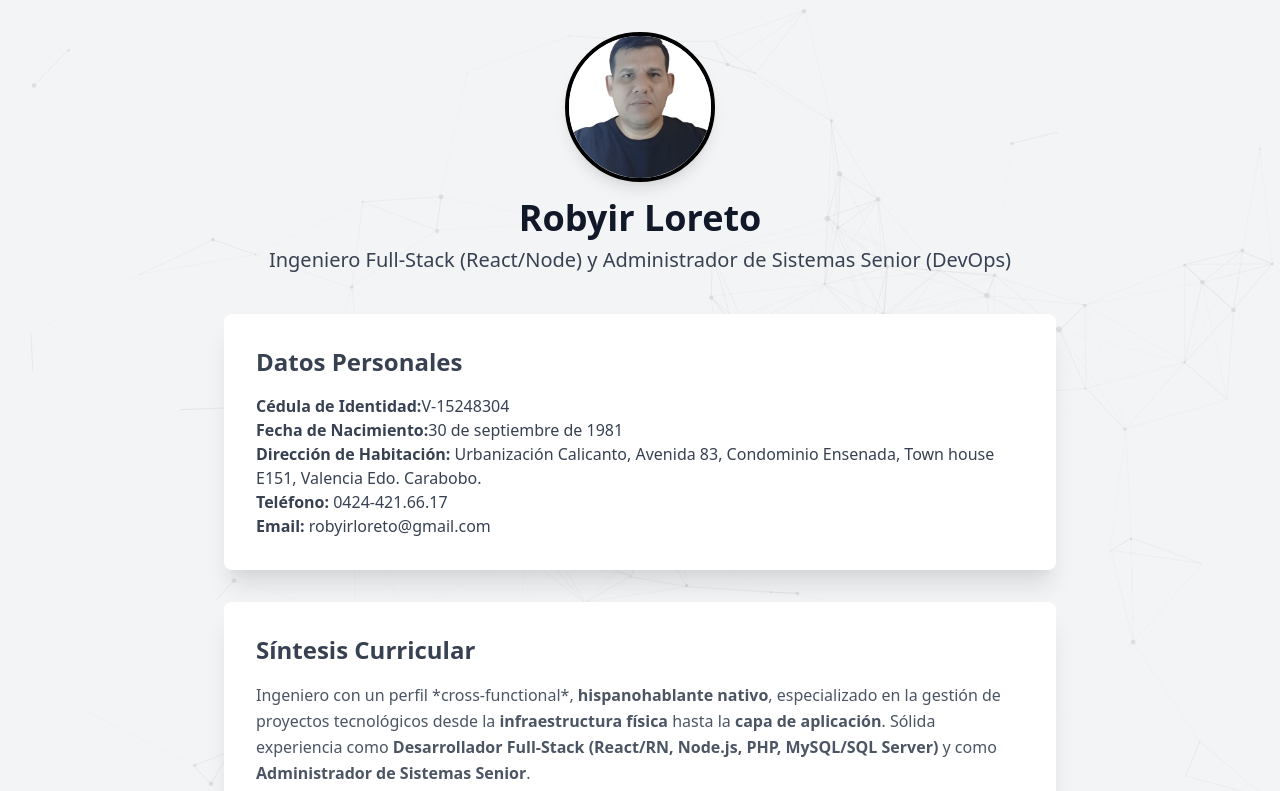
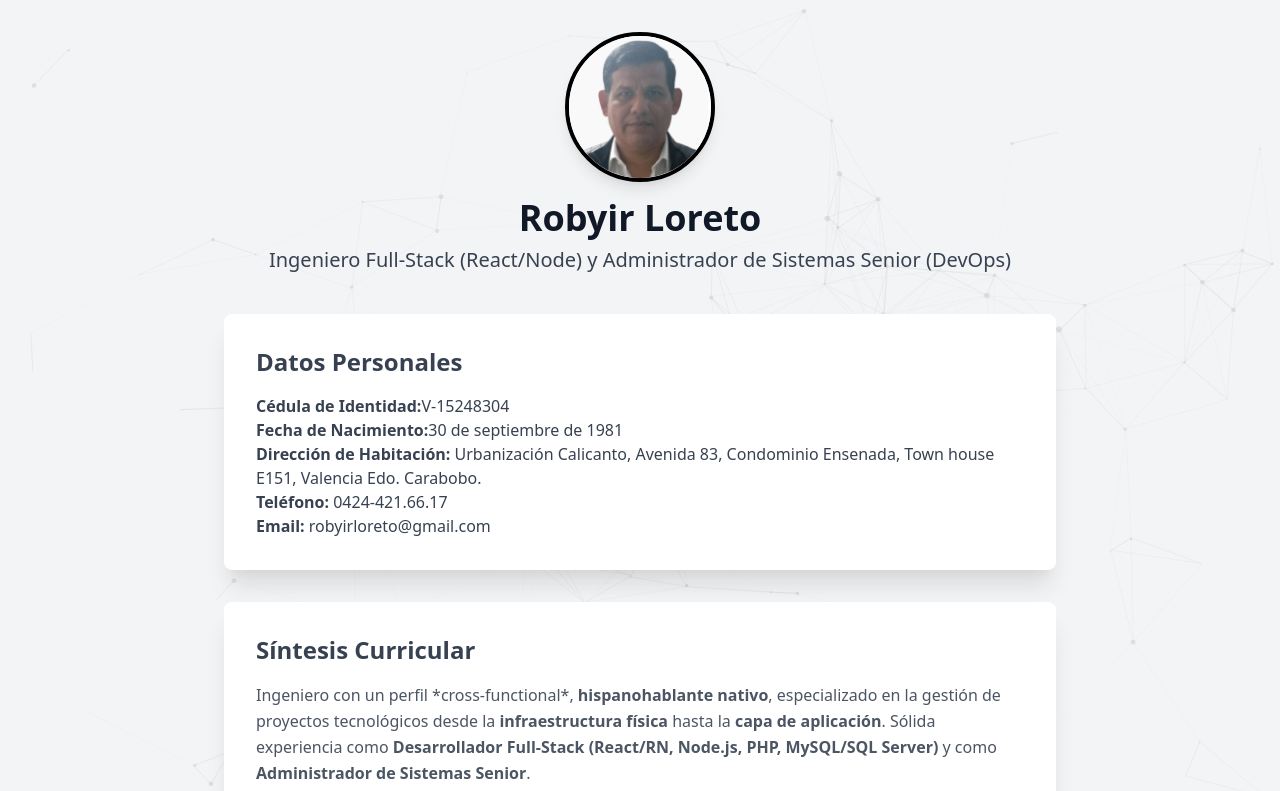
Before and after one commit to robyirloreto/robyirloreto.github.io, a plain HTML site: page micv.html in a window 1280 px wide. Shown: the top 791 px of the page. Drawn offline with nearby package versions, Linux system fonts and the light colour scheme.

Commit message:
Update profile picture source in micv.html

```diff
--- a/micv.html
+++ b/micv.html
@@ -38,7 +38,7 @@
     >
       <header class="text-center mb-10">
         <img
-          src="./assets/YoIA.png"
+          src="./assets/fotoFondoBlanco11.png"
           alt="Mi Foto de Perfil"
           class="profile-pic mx-auto mb-4 shadow-lg"
         />
```
